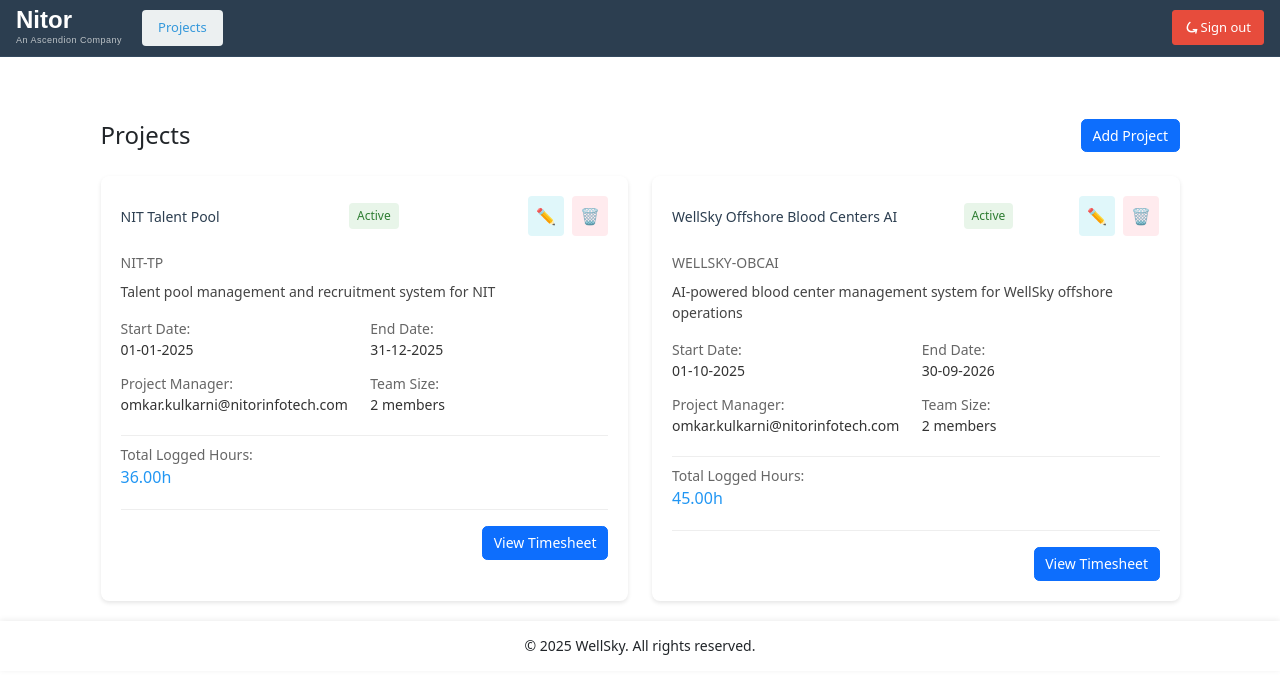
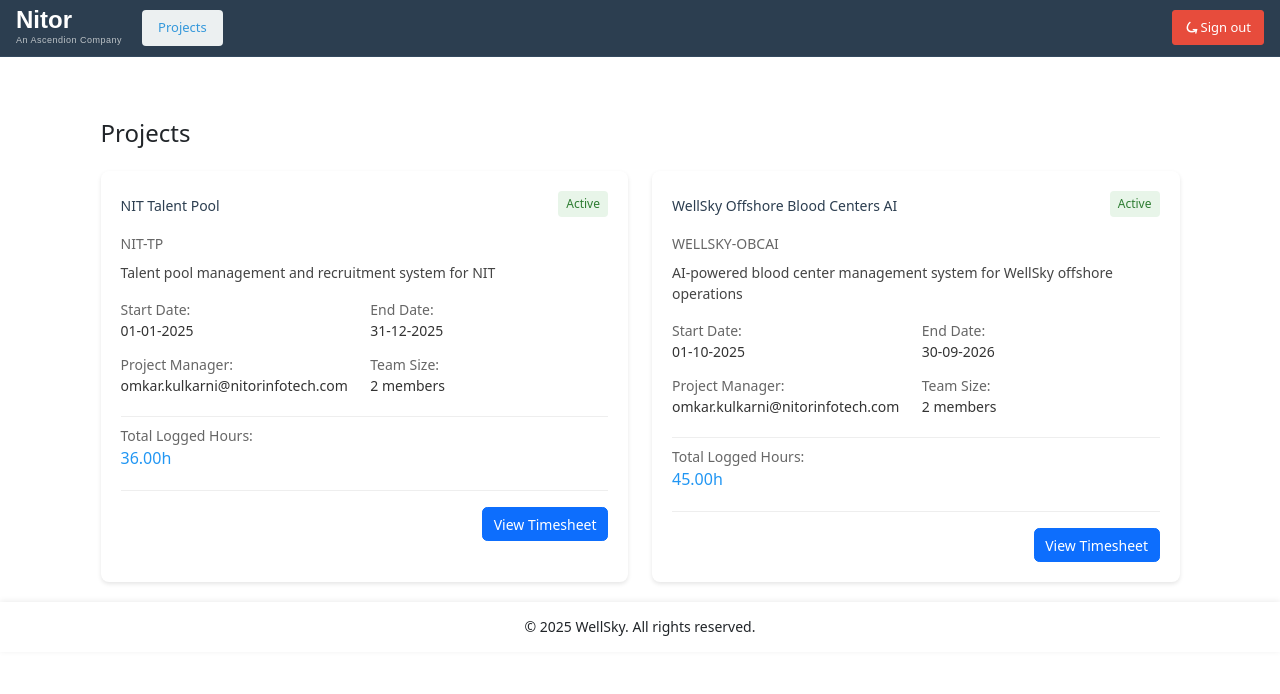
Before and after one commit to gurudatt-kayastha/TimeSheetForWellSky, an Angular app: page /projects in a window 1280 px wide. Shown: the top 694 px of the page. Built offline with nearby package versions, Linux system fonts and the light colour scheme; data requests are answered from the project's data file.

Commit message:
for admin role chnages

```diff
--- a/src/app/features/projects/projects.html
+++ b/src/app/features/projects/projects.html
@@ -2,9 +2,11 @@
   <!-- Page Header -->
   <div class="page-header">
     <h1 class="page-title">Projects</h1>
+    @if (isAdmin) {
       <button class="btn btn-primary add-project-btn" (click)="openAddProjectDialog()">
         <i class="icon-plus"></i> Add Project
       </button>
+    }
   </div>
 
   <!-- Loading State -->
@@ -29,7 +31,8 @@
               {{ project.status }}
             </span>
 
-            <!-- New Buttons for Edit and Delete -->
+            <!-- Show edit/delete buttons only for admin -->
+            @if (isAdmin) {
               <div class="header-actions">
                 <button class="btn btn-edit" (click)="openEditProject(project)" title="Edit">
                   ✏️
@@ -38,6 +41,7 @@
                   🗑️
                 </button>
               </div>
+            }
           </div>
 
           <div class="project-details">
--- a/src/app/features/projects/projects.ts
+++ b/src/app/features/projects/projects.ts
@@ -32,6 +32,9 @@
   showEditProjectDialog = false;
   selectedProject: Project | null = null;
 
+  // New property to check if the user is an admin
+  isAdmin: boolean = false;
+
   constructor(
     private projectService: ProjectService,
     private timesheetService: TimesheetService,
@@ -51,6 +54,10 @@
 
     // Load available users (you'll need to implement this service)
     this.loadAvailableUsers();
+
+    // Check user role from localStorage
+    const user = JSON.parse(localStorage.getItem('currentUser') || '{}');
+    this.isAdmin = user.role === 'Admin';
   }
 
   ngOnInit(): void {
@@ -132,6 +139,7 @@
   }
 
   addProject(): void {
+    if (!this.isAdmin) return;
     if (this.projectForm.valid) {
       const formValue = this.projectForm.value;
       const newProject: Omit<Project, 'id'> = {
@@ -215,6 +223,7 @@
   }
 
   confirmDelete(project: Project): void {
+    if (!this.isAdmin) return;
     this.projectToDelete = project;
     this.showDeleteDialog = true;
   }
@@ -242,6 +251,7 @@
   }
 
   openEditProject(project: Project): void {
+    if (!this.isAdmin) return;
     // Reset form with edit-specific validators
     this.projectForm = this.fb.group({
       name: [project.name, Validators.required],
```
Lines whose indentation alone changed are shown as unchanged.
